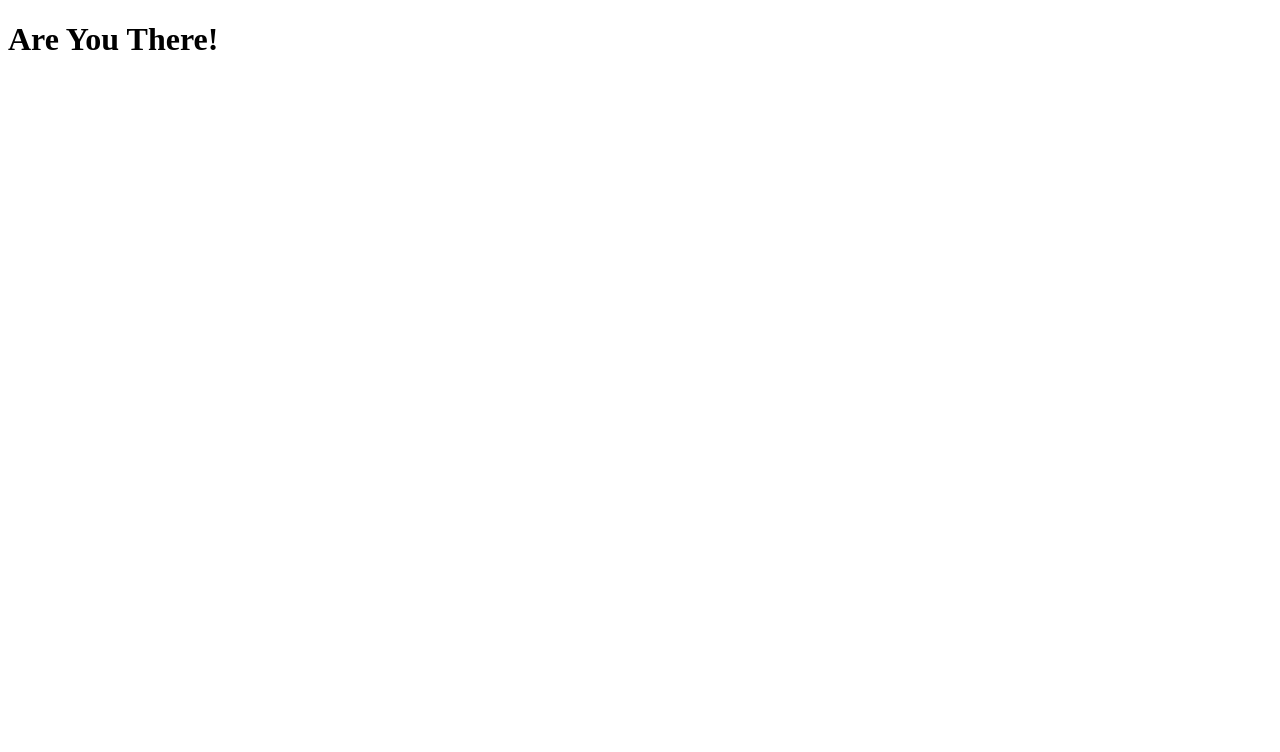
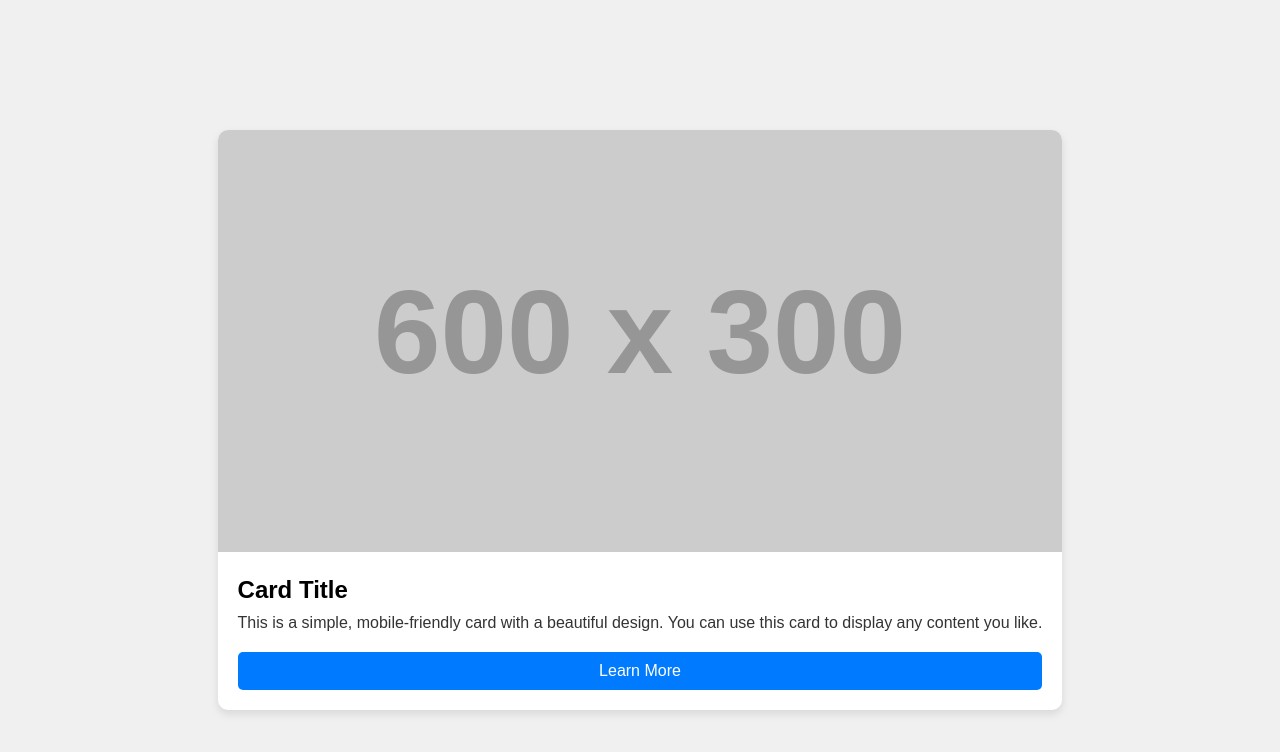
Before and after one commit to Semper-var/GSConsole, a plain HTML site: page index.html in a window 1280 px wide. Drawn offline with Linux system fonts and the light colour scheme; placeholder pictures from the web are drawn by us.

Commit message:
Update index.html

```diff
--- a/index.html
+++ b/index.html
@@ -3,8 +3,64 @@
   <head>
     <title>GSConsole</title>
     <meta name="google-site-verification" content="XH8S0APPKbh_uj8k8BN-G5LeetbRH_B0hzOCbgW__u4" />
+    <style>
+        body {
+            font-family: Arial, sans-serif;
+            margin: 0;
+            padding: 20px;
+            background-color: #f0f0f0;
+            display: flex;
+            justify-content: center;
+            align-items: center;
+            height: 100vh;
+        }
+        .card {
+            background-color: #ffffff;
+            border-radius: 10px;
+            box-shadow: 0 4px 8px rgba(0, 0, 0, 0.1);
+            overflow: hidden;
+            max-width: 90%;
+            margin: auto;
+        }
+        .card img {
+            width: 100%;
+            height: auto;
+        }
+        .card-content {
+            padding: 20px;
+        }
+        .card-title {
+            font-size: 1.5em;
+            margin: 0 0 10px;
+        }
+        .card-text {
+            font-size: 1em;
+            color: #333333;
+            margin: 0 0 20px;
+        }
+        .card-button {
+            display: block;
+            text-align: center;
+            background-color: #007BFF;
+            color: #ffffff;
+            padding: 10px 20px;
+            text-decoration: none;
+            border-radius: 5px;
+            font-size: 1em;
+        }
+        .card-button:hover {
+            background-color: #0056b3;
+        }
+    </style>
   </head>
   <body>
-    <h1>Are You There!</h1>
+    <div class="card">
+        <img src="https://via.placeholder.com/600x300" alt="Card Image">
+        <div class="card-content">
+            <h2 class="card-title">Card Title</h2>
+            <p class="card-text">This is a simple, mobile-friendly card with a beautiful design. You can use this card to display any content you like.</p>
+            <a href="#" class="card-button">Learn More</a>
+        </div>
+    </div>
   </body>
 </html>
```
